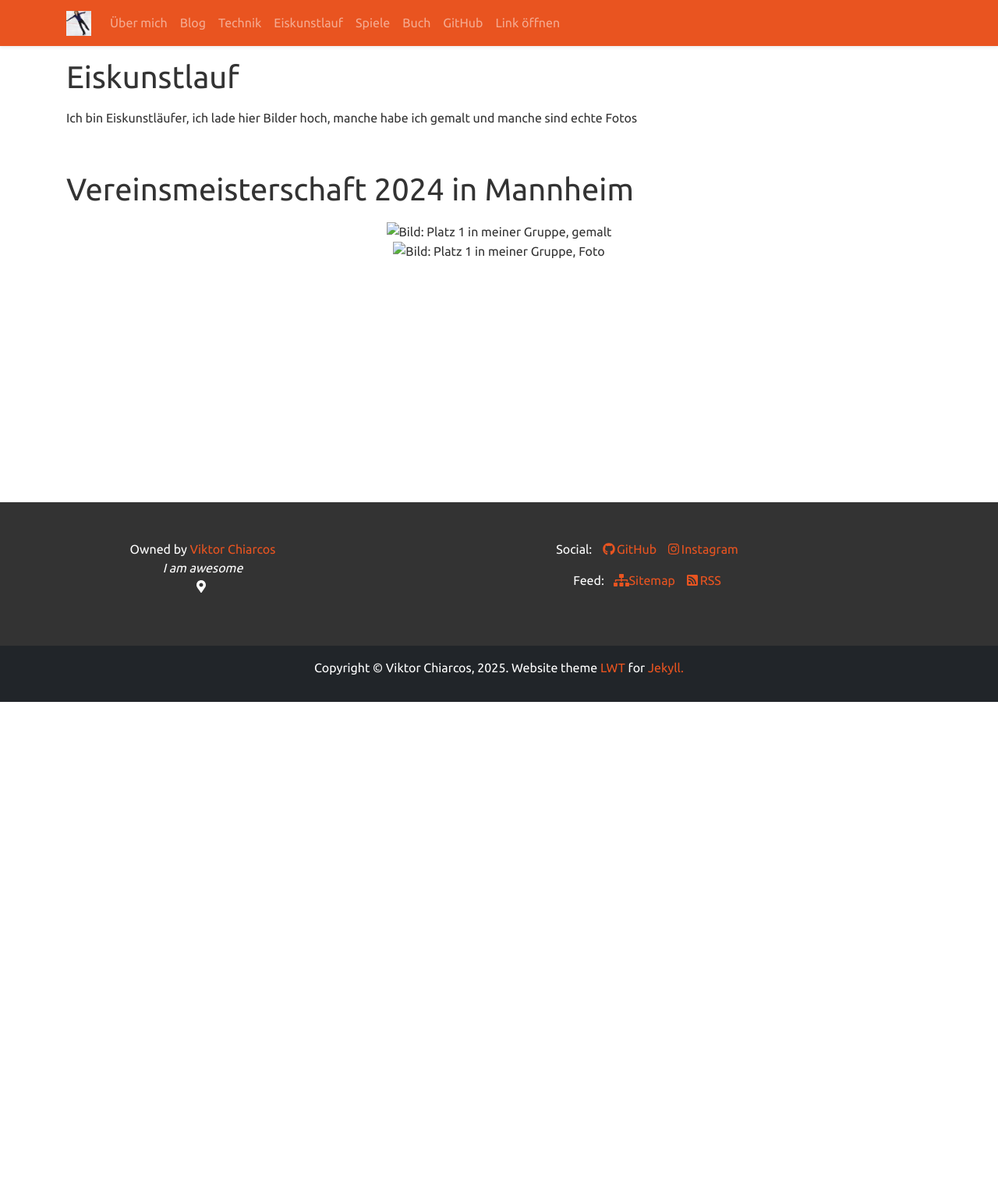
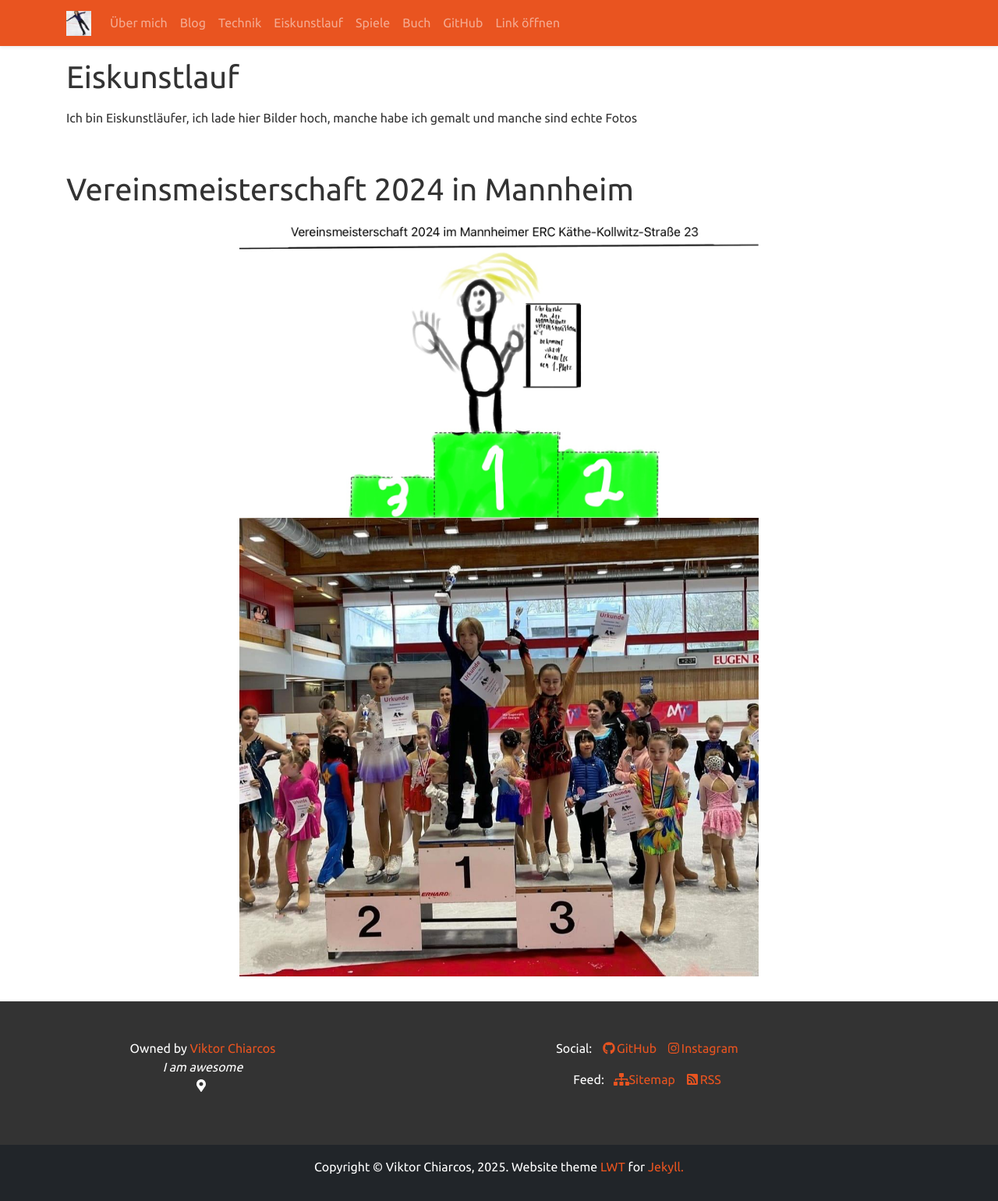
Before and after one commit to viktor-chiarcos/viktor-chiarcos.github.io, a Jekyll site: the page built from _pages/ice.md, in a window 1280 px wide. Shown: the whole page at 78% size. Built offline with Jekyll 4.4.1, drawn with Linux system fonts in a browser that asks for light colours; before the commit the page ends 900 px from its top, so only the background shows below that.

Commit message:
eis-bilder in Entwurf/

```diff
--- a/_pages/ice.md
+++ b/_pages/ice.md
@@ -15,7 +15,7 @@ Ich bin Eiskunstläufer, ich lade hier Bilder hoch, manche habe ich gemalt und m
 -->
 
 <div style="text-align: center;">
-<img src="Viktor-Platz-1.jpg" alt="Bild: Platz 1 in meiner Gruppe, gemalt" style="width: 60%;text-align: center;" />
+<img src="../Entwurf/Viktor-Platz-1.jpg" alt="Bild: Platz 1 in meiner Gruppe, gemalt" style="width: 60%;text-align: center;" />
 </div>
 
 
@@ -25,5 +25,5 @@ Ich bin Eiskunstläufer, ich lade hier Bilder hoch, manche habe ich gemalt und m
 -->
 
 <div style="text-align: center;">
-<img src="ice-platz-1.jpg" alt="Bild: Platz 1 in meiner Gruppe, Foto" style="width: 60%;text-align: center;" />
+<img src="../Entwurf/ice-platz-1.jpg" alt="Bild: Platz 1 in meiner Gruppe, Foto" style="width: 60%;text-align: center;" />
 </div>
```
Also changed, not shown: Entwurf/Viktor-Platz-1.jpg (renamed from _pages/Viktor-Platz-1.jpg), Entwurf/ice-platz-1.jpg (renamed from _pages/ice-platz-1.jpg).
